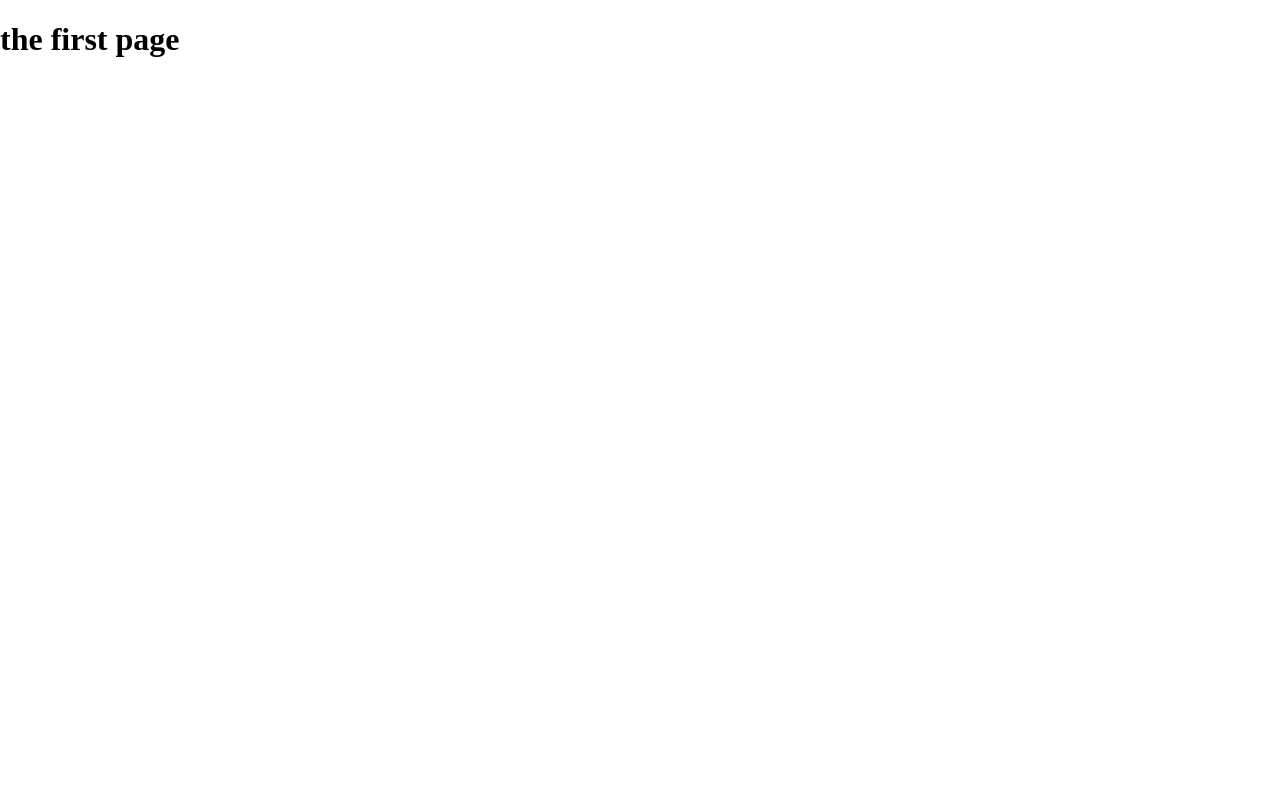
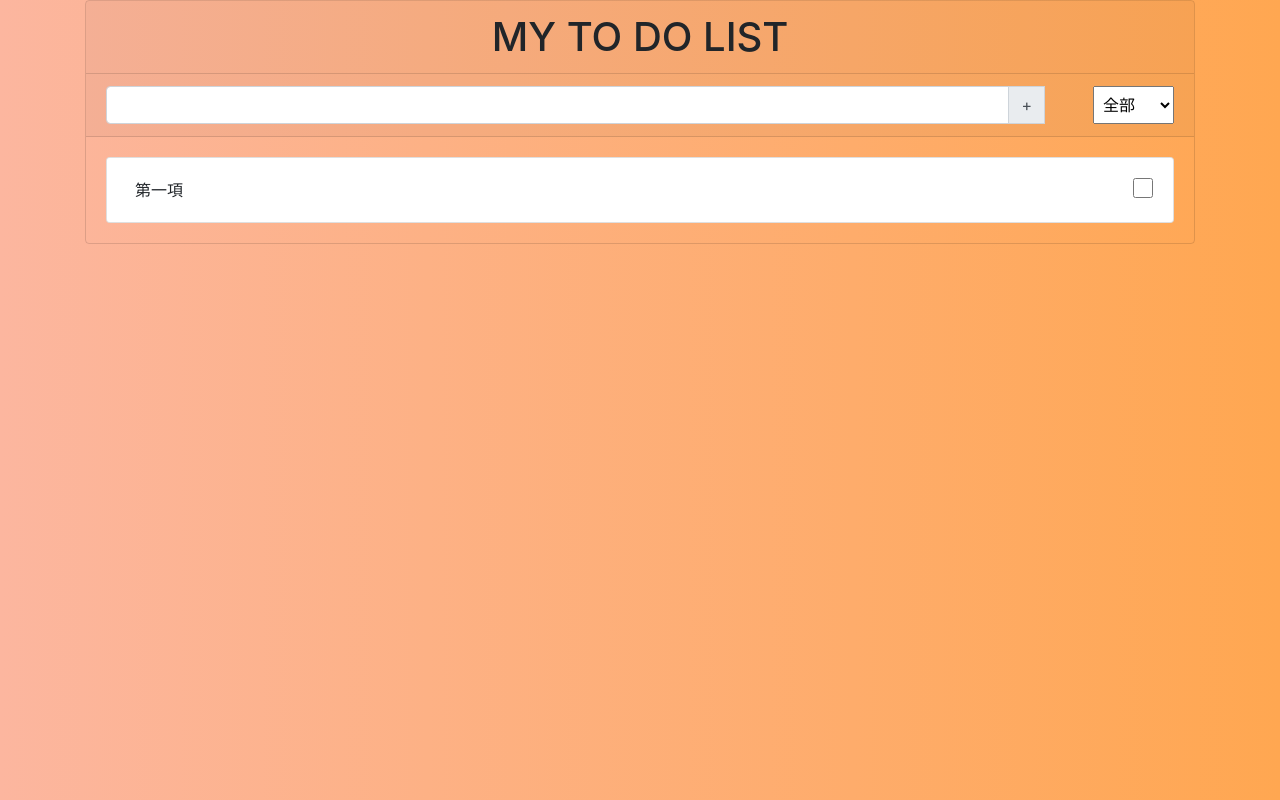
Before and after one commit to yocool0911/todolist, a plain HTML site: page index.html in a window 1280 px wide. Drawn offline with nearby package versions, Linux system fonts and the light colour scheme.

Commit message:
基本骨架

```diff
--- a/css/main.css
+++ b/css/main.css
@@ -0,0 +1,19 @@
+
+body,html{
+    background-image: linear-gradient(to left, #FFA751, #FCB69F);
+}
+
+.wrapbox{
+    background: none;
+
+}
+
+select{
+    padding: 5px;
+}
+.view input{
+    vertical-align: center;
+    width: 20px;
+    height: 20px;
+    display: inline-block;
+}
--- a/index.html
+++ b/index.html
@@ -1,16 +1,41 @@
 <!DOCTYPE html>
 <html lang="en">
-<head>
-    <meta charset="UTF-8">
-    <meta name="viewport" content="width=device-width, initial-scale=1.0">
+  <head>
+    <meta charset="UTF-8"/>
+    <meta name="viewport" content="width=device-width, initial-scale=1.0"/>
     <title>Document</title>
-    <link rel="stylesheet" href="css/main.css">
-    <link rel="stylesheet" href="css/normalize.css">
-    <h1>the first page</h1>
-
-    <script src="js/main.js"></script>
-</head>
-<body>
-
-</body>
+    <link rel="stylesheet" href="https://stackpath.bootstrapcdn.com/bootstrap/4.2.1/css/bootstrap.min.css" integrity="sha384-GJzZqFGwb1QTTN6wy59ffF1BuGJpLSa9DkKMp0DgiMDm4iYMj70gZWKYbI706tWS" crossorigin="anonymous"/>
+    <link rel="stylesheet" href="css/main.css"/>
+    <div class="container">
+      <div class="card wrapbox">
+        <div class="card-header h1 d-flex justify-content-center"> MY TO DO  LIST</div>
+        <div class="card-header">
+          <div class="input-group">
+            <input class="form-control" type="text"/>
+            <div class="input-group-append" @click="addTodo"><span class="input-group-text">+</span></div>
+            <select class="ml-5">
+              <option value="all">全部</option>
+              <option value="ing">進行中</option>
+              <option value="completed">完成</option>
+            </select>
+          </div>
+        </div>
+        <div class="card-body">
+          <div class="card">
+            <ul class="list-group list-group-flush">
+              <li class="list-group-item">
+                <div class="view mt-2">
+                  <label class="ml-2">第一項</label>
+                  <input class="float-right" type="checkbox"/>
+                </div>
+              </li>
+            </ul>
+          </div>
+        </div>
+      </div>
+    </div>
+    <script src="https://cdnjs.cloudflare.com/ajax/libs/vue/2.6.11/vue.min.js"></script>
+    <script src="js/main.js">                                          </script>
+  </head>
+  <body></body>
 </html>
```
Also changed, not shown: 2 other files.
